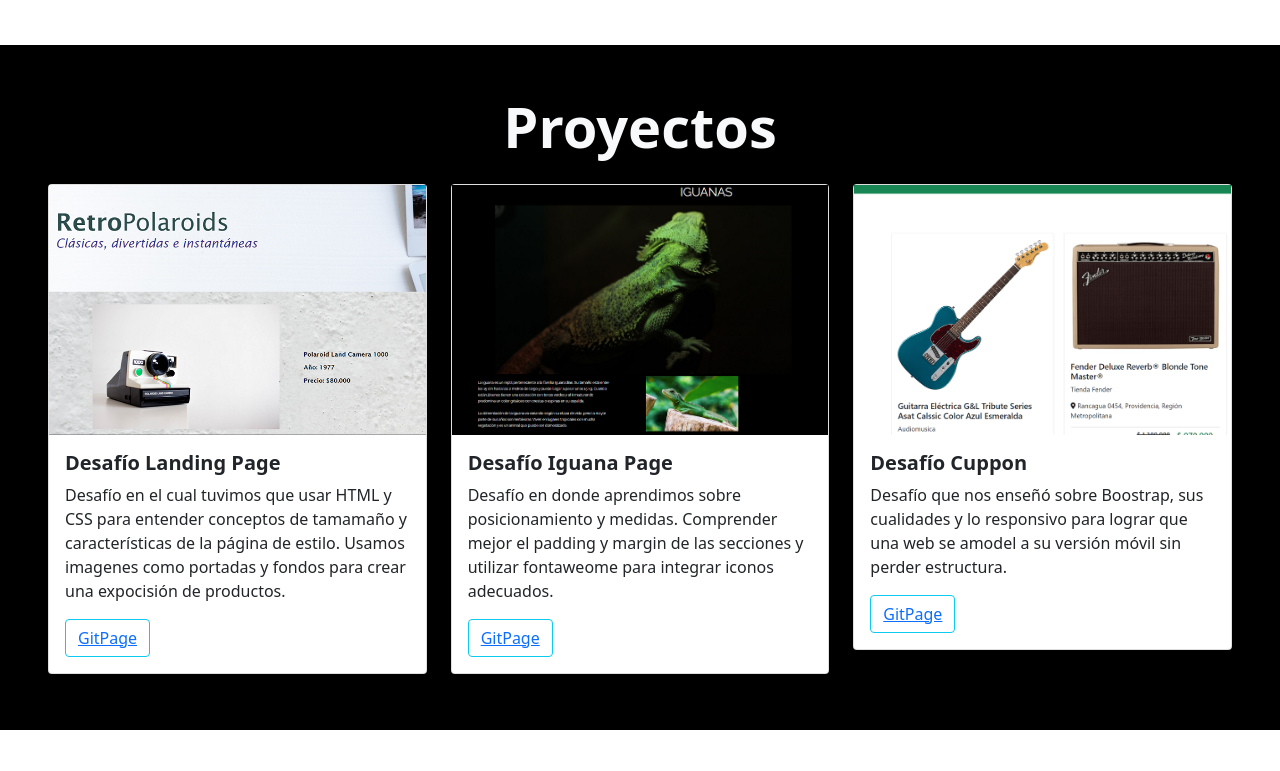
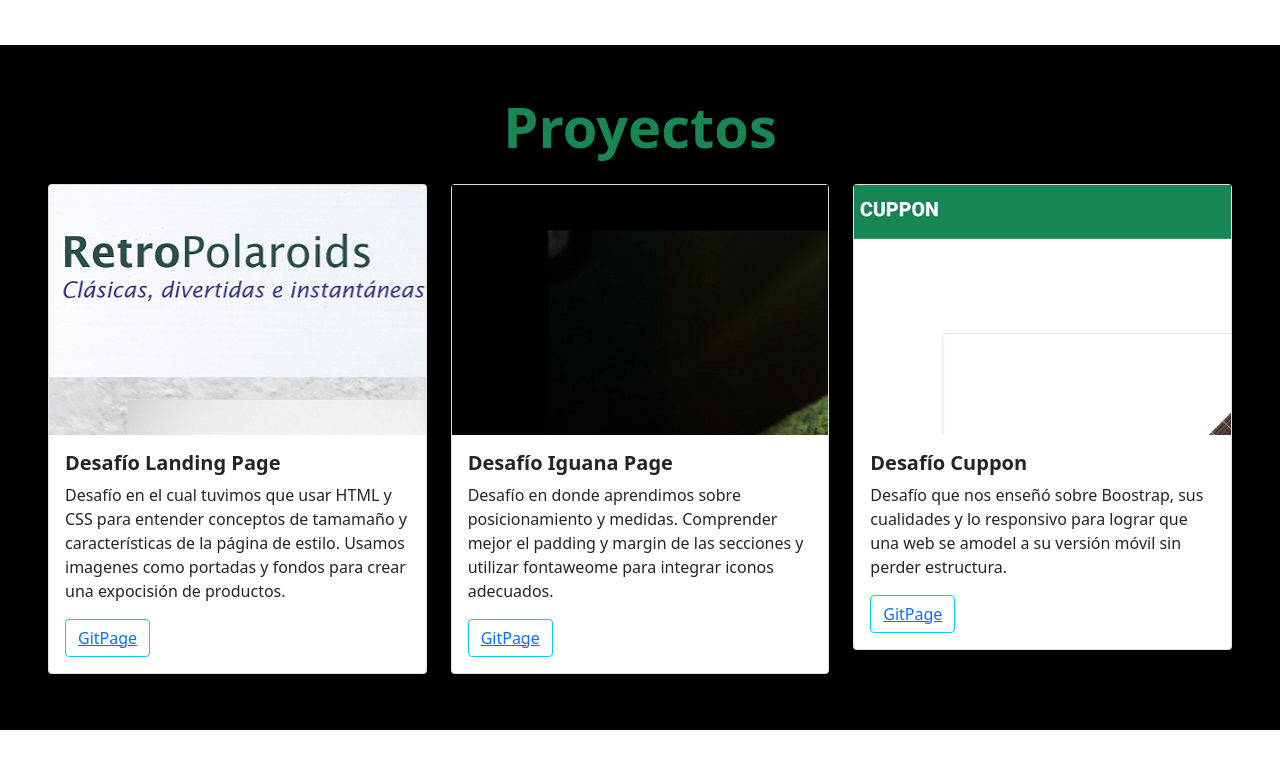
Before and after one commit to nmedicm/NataliParada.github.io, a plain HTML site: page index.html in a window 1280 px wide. Shown: the part 1149-1920 px from the top of the page. Drawn offline with nearby package versions, Linux system fonts and the light colour scheme.

Commit message:
cambio de colores

```diff
--- a/assets/style.css
+++ b/assets/style.css
@@ -12,7 +12,4 @@ nav{
 
   #Mis-trabajos .image-top {
     height: 250px;
-    background-repeat: no-repeat;
-    background-size: cover;
-    background-position: left;
  }
--- a/index.html
+++ b/index.html
@@ -11,7 +11,7 @@
     <script src="https://kit.fontawesome.com/0b4106efe2.js" crossorigin="anonymous"></script>
 </head>
 <body>
-  <nav class="navbar navbar-expand-lg navbar-dark fixed-top">
+  <nav class="navbar navbar-expand-lg navbar-light fixed-top">
     <div class="container">
       <a class="navbar-brand" href="#">Natali Parada</a>
         <button class="navbar-toggler" type="button" data-bs-toggle="collapse"
@@ -35,7 +35,7 @@
     </div>
 </nav>
 
-<header id="Hero-Section" class="text-dark text-left py-5 mt-5">
+<header id="Hero-Section" class="text-success text-left py-5 mt-5">
     <div class="container">
         <div class="ms-auto col-12 col">
             <h1 class="display-5 fw-bold my-5">
@@ -86,7 +86,7 @@
 
 <section id="Mis-trabajos" class="my-5 p-5 bg-black">
 
-    <h2 class="display-4 fw-bold text-center text-light mb-3">Proyectos</h2>
+    <h2 class="display-4 fw-bold text-center text-success mb-3">Proyectos</h2>
 
     <div class="row">
         <div class=" col-12 col-sm-4 py-2">
@@ -105,7 +105,7 @@
         </div>
         <div class="col-12 col-sm-4 py-2">
             <div class="card">
-                <div class="image-top" style="background-image: url(/assets/img/iguanapagecover.png)"></div>
+                <div class="image-top" style="background-image: url(assets/img/iguanapagecover.png)"></div>
                 <div class="card-body">
                     <h5 class="card-title fw-bold">Desafío Iguana Page</h5>
                     <p class="card-text">
```
